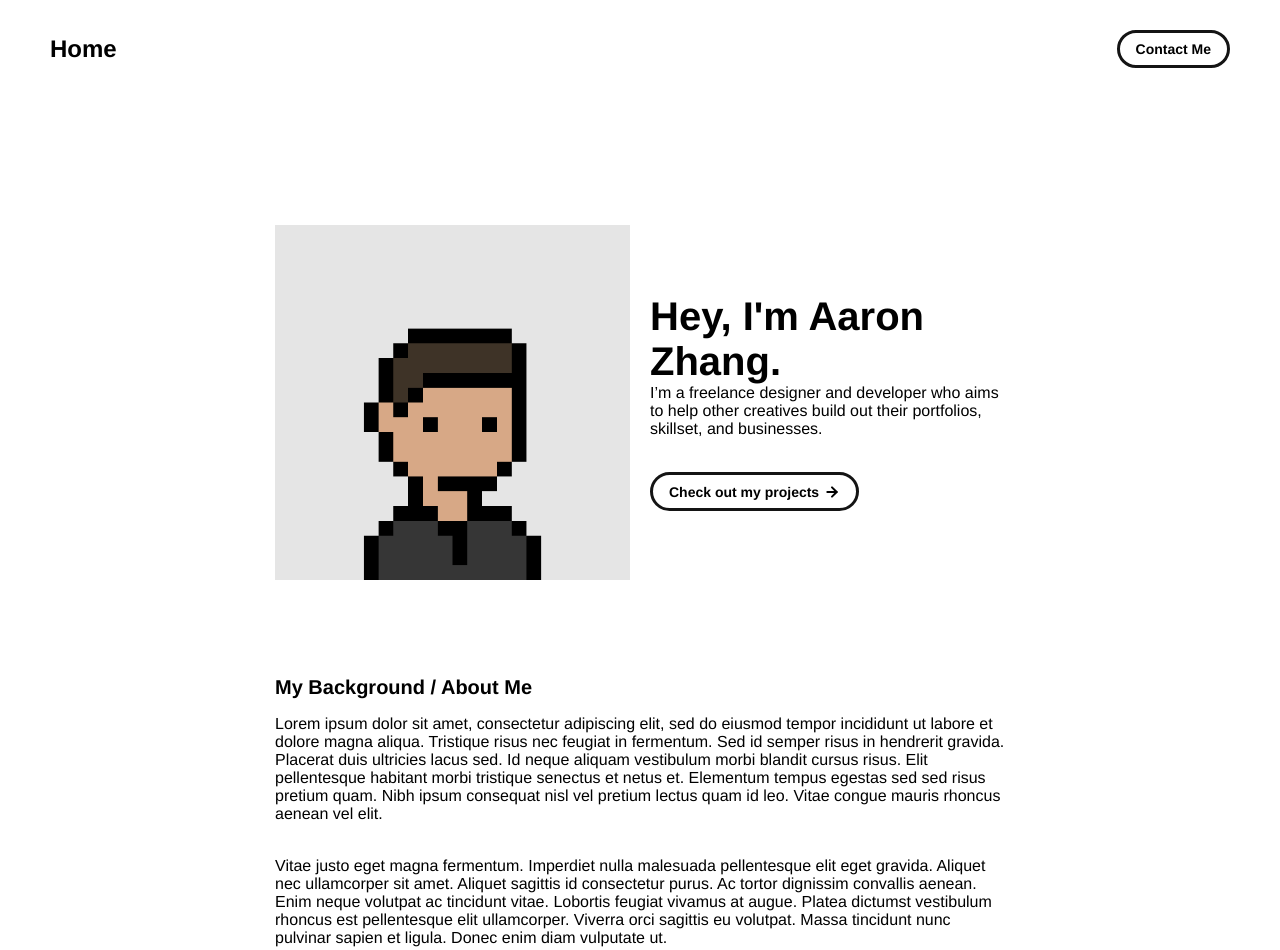
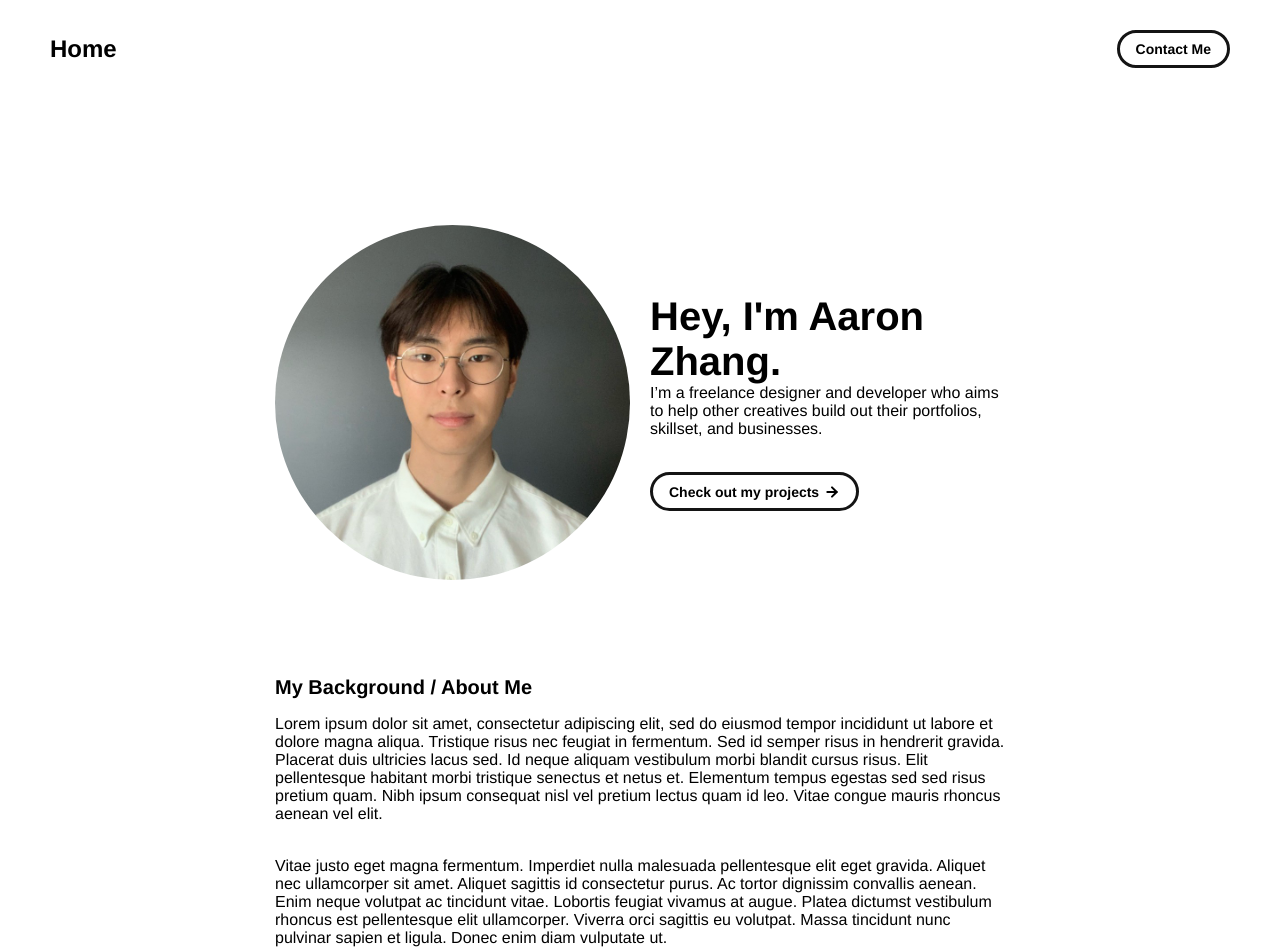
Before and after one commit to azhang413/Portfolio, a plain HTML site: page index.html in a window 1280 px wide. Shown: the top 950 px of the page. Drawn offline with Linux system fonts and the light colour scheme.

Commit message:
added pfp

```diff
--- a/css/layout.css
+++ b/css/layout.css
@@ -48,6 +48,7 @@ body {
 .portfolio-header-image {
   width: 100%;
   height: auto;
+  border-radius: 50%;
 }
 
 #portfolio-header-text-container {
--- a/index.html
+++ b/index.html
@@ -44,7 +44,7 @@
             - Change the number to point to your Unemployable & replace the OpenSea link with your own
             - If you aren't using an Unemployable as your image, remove the entire "a" element
           -->
-          <img src="./assets/images/1311.png" class="portfolio-header-image">
+          <img src="./assets/images/pfp.jpg" class="portfolio-header-image">
           </a>
         </div>
 
```
